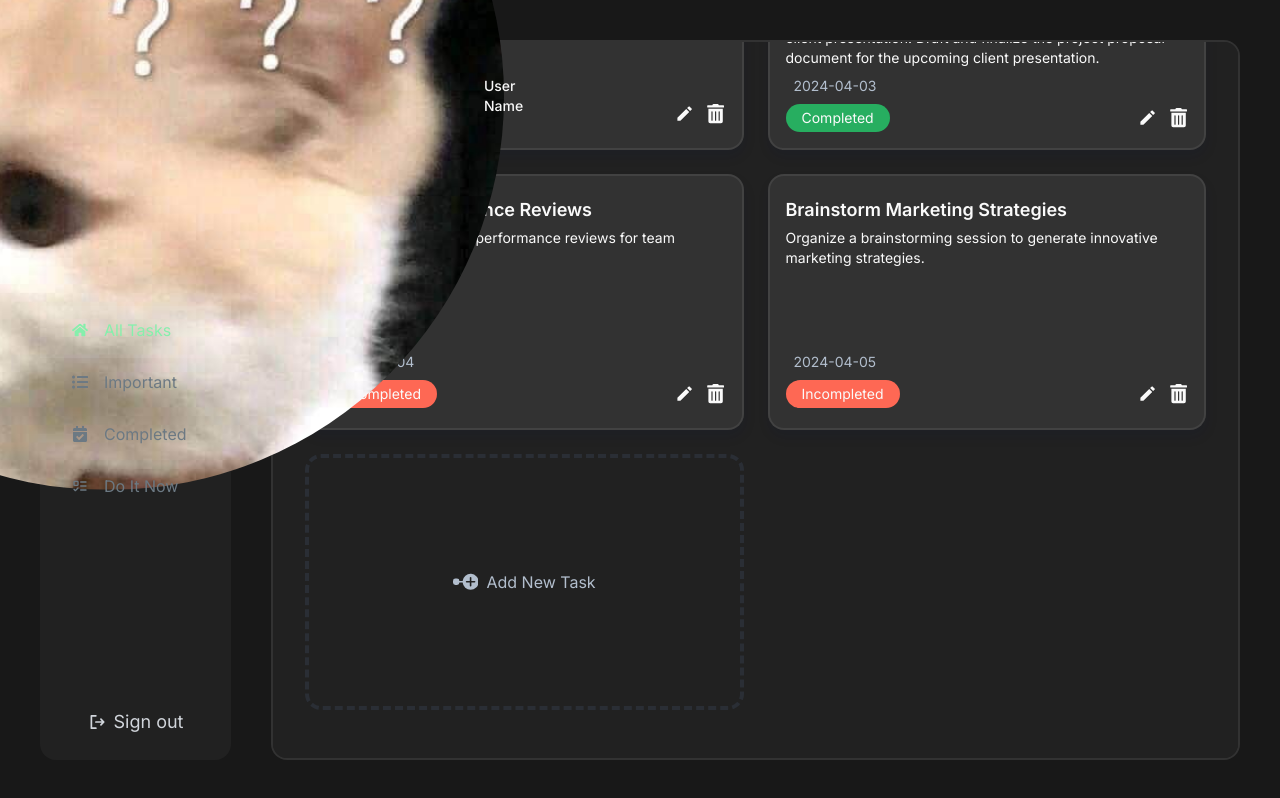
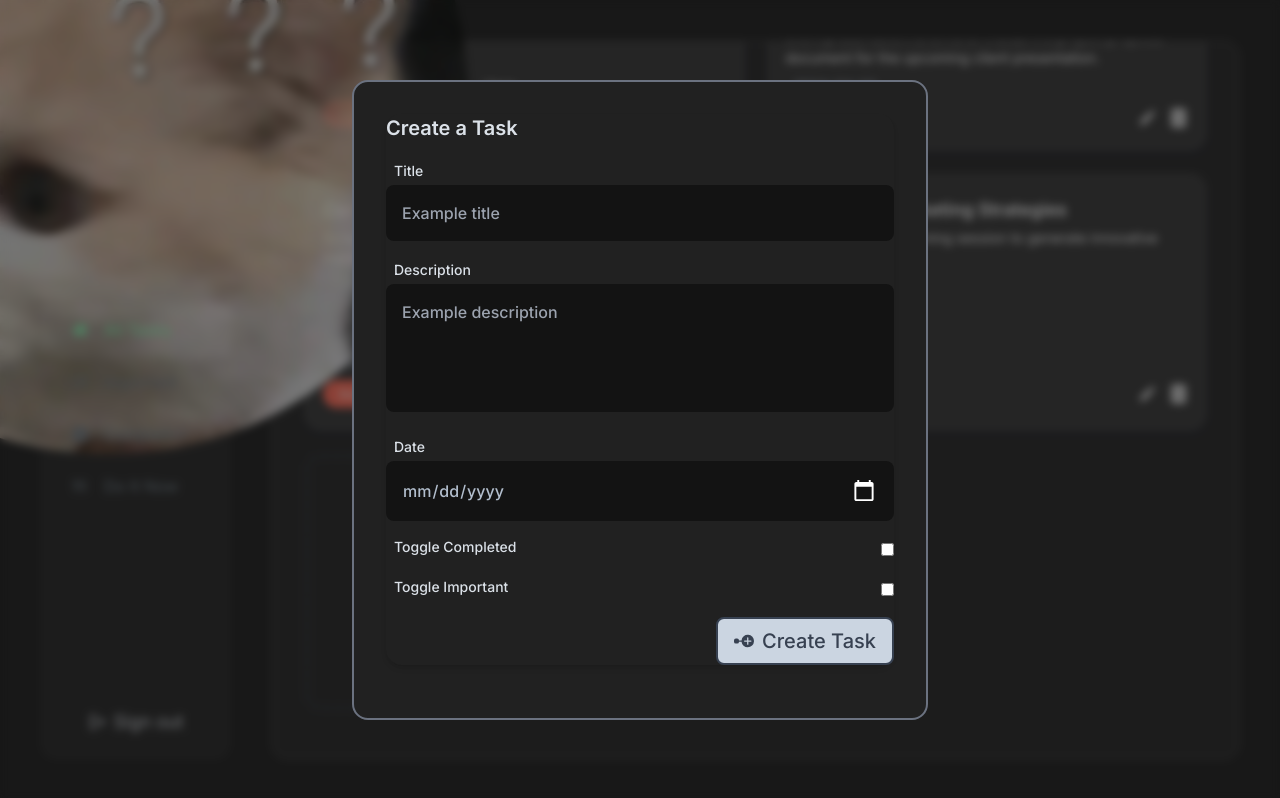
Before and after one commit to Denys-Nalyvaiko/todo-app, a Next.js app: page / in a window 1280 px wide. Both pictures are taken after a click on the button "Add New Task". Built offline with nearby package versions, Linux system fonts and the light colour scheme.

Commit message:
feat: configure create task model

```diff
--- a/app/components/Modals/CreateTaskContent/CreateTaskContent.tsx
+++ b/app/components/Modals/CreateTaskContent/CreateTaskContent.tsx
@@ -8,8 +8,9 @@ import {
   FormEvent,
 } from "react";
 import toast from "react-hot-toast";
+import { BsNodePlusFill } from "react-icons/bs";
 import CreateTaskDto from "@/app/data/dto/CreateTaskDto";
-import printError from "@/app/helpers/printError";
+import { useGlobalState } from "@/app/context/GlobalProvider";
 
 const CreateTaskContent = () => {
   const [title, setTitle] = useState("");
@@ -17,6 +18,8 @@ const CreateTaskContent = () => {
   const [date, setDate] = useState("");
   const [isCompleted, setIsCompleted] = useState(false);
   const [isImportant, setIsImportant] = useState(false);
+
+  const { createTask, closeModal }: any = useGlobalState();
 
   const options: Record<string, Dispatch<SetStateAction<any>>> = {
     title: setTitle,
@@ -46,18 +49,19 @@ const CreateTaskContent = () => {
       isImportant: Boolean(isImportant),
     };
 
-    try {
-      console.log("NEW TASK: ", task);
+    createTask(task);
+    closeModal();
+
     toast.success("Successfully created");
-    } catch (error) {
-      printError(error);
-    }
   };
 
   return (
-    <>
-      <h1>Create a Task</h1>
-      <form action="submit" onSubmit={handleFormSubmit}>
+    <form
+      action="submit"
+      className="shadow-md rounded-2xl text-colorGrey1"
+      onSubmit={handleFormSubmit}
+    >
+      <h2 className="text-xl font-semibold">Create a Task</h2>
       <div className="input_control">
         <label htmlFor="title">Title</label>
         <input
@@ -90,7 +94,7 @@ const CreateTaskContent = () => {
           onChange={handleInputChange("date")}
         />
       </div>
-        <div className="input_control">
+      <div className="input_control toggler">
         <label htmlFor="isCompleted">Toggle Completed</label>
         <input
           value={isCompleted.toString()}
@@ -100,7 +104,7 @@ const CreateTaskContent = () => {
           onChange={handleInputChange("isCompleted")}
         />
       </div>
-        <div className="input_control">
+      <div className="input_control toggler">
         <label htmlFor="isImportant">Toggle Important</label>
         <input
           value={isImportant.toString()}
@@ -111,11 +115,16 @@ const CreateTaskContent = () => {
         />
       </div>
 
-        <div>
-          <button type="submit">Submit</button>
+      <div className="flex justify-end">
+        <button
+          type="submit"
+          name="createTask"
+          className="submit_button bg-slate-300 text-gray-700 border-gray-700 hover:bg-gray-700 hover:text-slate-300 hover:border-slate-300"
+        >
+          <BsNodePlusFill /> Create Task
+        </button>
       </div>
     </form>
-    </>
   );
 };
 
--- /dev/null
+++ b/app/components/Modals/ModalWrapper/ModalWrapper.tsx
@@ -0,0 +1,19 @@
+"use client";
+
+import { useGlobalState } from "@/app/context/GlobalProvider";
+import { ChildrenProps } from "@/app/interfaces";
+
+const ModalWrapper = ({ children }: ChildrenProps) => {
+  const { closeModal }: any = useGlobalState();
+
+  return (
+    <div className="modal_wrapper">
+      <div className="modal_overlay bg-colorBg3/50" onClick={closeModal}></div>
+      <div className="modal_content bg-colorBg2 border-gray-500">
+        {children}
+      </div>
+    </div>
+  );
+};
+
+export default ModalWrapper;
--- a/app/components/Tasks/Tasks.tsx
+++ b/app/components/Tasks/Tasks.tsx
@@ -5,13 +5,18 @@ import CreateTaskContent from "../Modals/CreateTaskContent/CreateTaskContent";
 import TaskItem from "../TaskItem/TaskItem";
 import { ITasksProps } from "@/app/interfaces";
 import { useGlobalState } from "@/app/context/GlobalProvider";
+import ModalWrapper from "../Modals/ModalWrapper/ModalWrapper";
 
 const Tasks = ({ title, tasks }: ITasksProps) => {
-  const { isLoading }: any = useGlobalState();
+  const { isLoading, modal, openModal }: any = useGlobalState();
 
   return (
     <main className="tasks_container bg-colorBg2 border-borderColor2">
-      {false && <CreateTaskContent />}
+      {modal && (
+        <ModalWrapper>
+          <CreateTaskContent />
+        </ModalWrapper>
+      )}
 
       <h1 className="text-2xl font-extrabold relative">{title}</h1>
       {!isLoading ? (
@@ -33,6 +38,7 @@ const Tasks = ({ title, tasks }: ITasksProps) => {
           <button
             type="button"
             className="create_task text-colorGrey2 border-colorGrey5 hover:text-colorGrey0 hover:bg-colorGrey5"
+            onClick={openModal}
           >
             <BsNodePlusFill size="1.6em" />
             Add New Task
--- a/app/context/GlobalProvider.tsx
+++ b/app/context/GlobalProvider.tsx
@@ -17,12 +17,21 @@ export const GlobalUpdateContext = createContext<IGlobalUpdateContext | null>(
 );
 
 export const GlobalProvider = ({ children }: ChildrenProps) => {
+  const [tasks, setTasks] = useState<ITask[]>([]);
   const [isLoading, setIsLoading] = useState(false);
-  const [tasks, setTasks] = useState<ITask[]>([]);
+  const [modal, setModal] = useState(false);
 
   useEffect(() => {
     getAllTasks();
   }, []);
+
+  const openModal = () => {
+    setModal(true);
+  };
+
+  const closeModal = () => {
+    setModal(false);
+  };
 
   const getAllTasks = async () => {
     setIsLoading(true);
@@ -30,6 +39,18 @@ export const GlobalProvider = ({ children }: ChildrenProps) => {
     try {
       const initialTasks = tasksData;
       setTasks(initialTasks);
+    } catch (error) {
+      printError(error);
+    } finally {
+      setIsLoading(false);
+    }
+  };
+
+  const createTask = async (newTask: ITask) => {
+    setIsLoading(true);
+
+    try {
+      setTasks((prev) => [{ ...newTask, id: Date.now() }, ...prev]);
     } catch (error) {
       printError(error);
     } finally {
@@ -85,6 +106,10 @@ export const GlobalProvider = ({ children }: ChildrenProps) => {
         completedTasks,
         incompletedTasks,
         importantTasks,
+        modal,
+        openModal,
+        closeModal,
+        createTask,
         updateTask,
         deleteTask,
       }}
--- a/app/interfaces/IGlobalContext.ts
+++ b/app/interfaces/IGlobalContext.ts
@@ -6,6 +6,10 @@ interface IGlobalContext {
   incompletedTasks: ITask[];
   importantTasks: ITask[];
   isLoading: boolean;
+  modal: boolean;
+  openModal(): void;
+  closeModal(): void;
+  createTask(task: ITask): void;
   updateTask(task: ITask): void;
   deleteTask(id: number): void;
 }
--- a/app/style/globals.css
+++ b/app/style/globals.css
@@ -32,6 +32,20 @@ ol {
 a {
   color: currentColor;
   text-decoration: none;
+}
+
+input,
+textarea,
+button {
+  border: none;
+  outline: none;
+  background: transparent;
+}
+
+input::-webkit-calendar-picker-indicator {
+  filter: invert(1);
+  font-size: 1.5rem;
+  cursor: pointer;
 }
 
 @layer utilities {
@@ -85,4 +99,46 @@ a {
   .signout_button {
     @apply relative flex items-center z-10 text-lg mb-6 mx-auto gap-2 transition-all;
   }
+
+  .modal_wrapper {
+    @apply flex items-center justify-center fixed top-0 left-0 w-full h-screen z-50;
+  }
+
+  .modal_overlay {
+    @apply absolute flex justify-center items-center top-0 left-0 w-full h-screen backdrop-blur-sm;
+  }
+
+  .modal_content {
+    @apply relative p-8 max-w-xl w-4/5 z-50 h-4/5 overflow-auto rounded-2xl border-2 border-solid;
+  }
+
+  .submit_button {
+    @apply py-2 px-4 rounded-lg text-xl font-medium flex justify-center items-center gap-2 transition-all border-2 border-solid;
+  }
+
+  .input_control {
+    @apply relative my-4 font-medium;
+  }
+
+  .input_control input,
+  .input_control textarea {
+    @apply w-full border-none p-4 resize-none rounded-lg bg-[#131313] text-[#b2becd];
+  }
+
+  .input_control label {
+    @apply mb-1 ml-2 inline-block text-sm;
+  }
+
+  .toggler {
+    @apply flex items-center justify-between;
+  }
+
+  .toggler label {
+    @apply flex-1;
+  }
+
+  .toggler input {
+    width: initial;
+    cursor: pointer;
+  }
 }
--- a/tailwind.config.ts
+++ b/tailwind.config.ts
@@ -25,6 +25,7 @@ const config: Config = {
       },
       textColor: {
         colorGrey0: "#f8f8f8",
+        colorGrey1: "#dbe1e8",
         colorGrey2: "#b2becd",
         colorGrey3: "#6c7983",
       },
```
Lines whose indentation alone changed are shown as unchanged.
